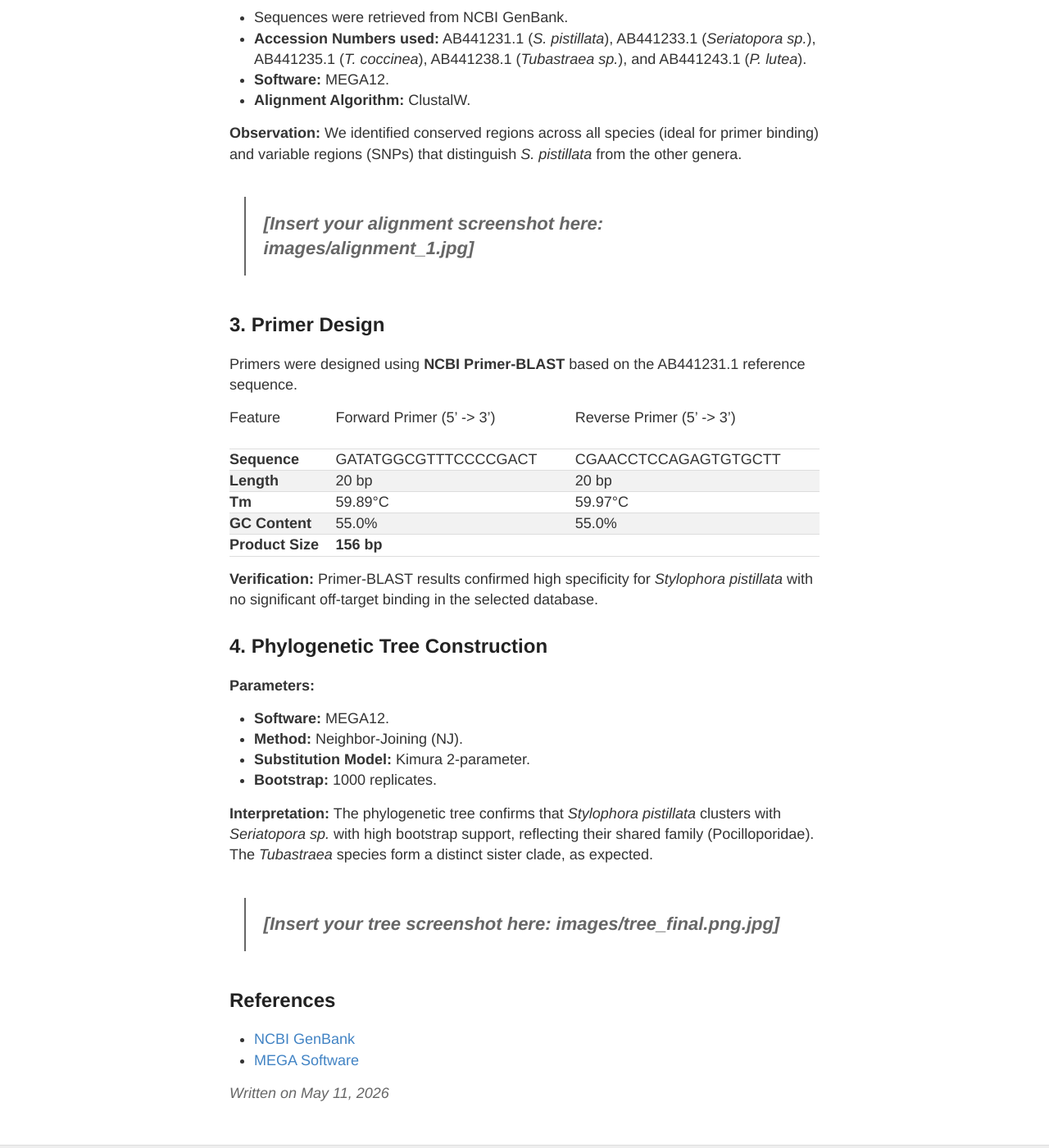
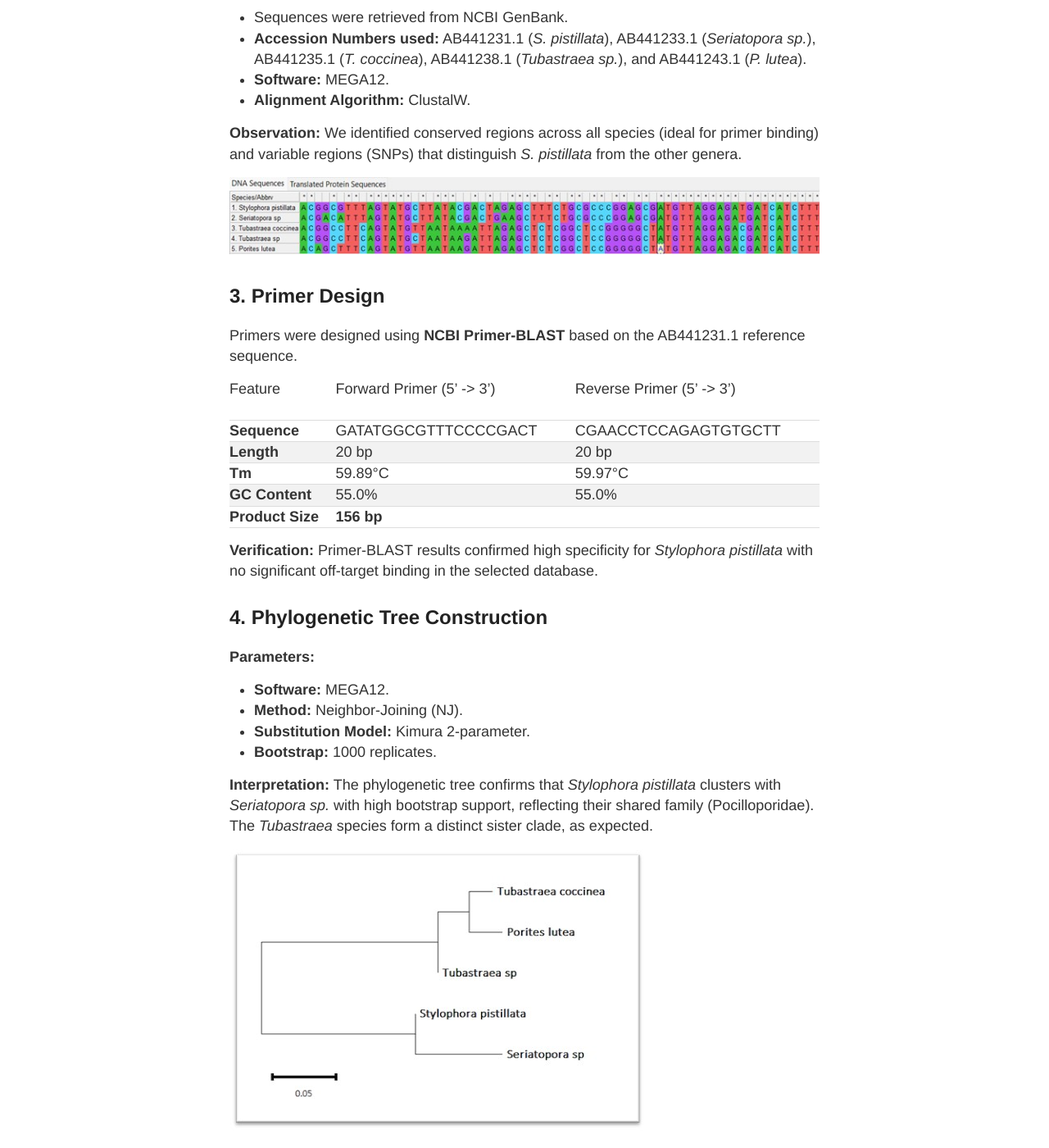
Before and after one commit to cori933/Corals-Lab-notebook, a Jekyll site: the page built from _posts/2026-05-11-coral-bioinformatics-lab.md, in a window 1280 px wide and 1400 px high, scrolled down 785 px. Shown: the whole window at 82% size. Built offline with Jekyll 4.4.1, drawn with Linux system fonts in a browser that asks for light colours.

Commit message:
Update images in coral bioinformatics lab post

```diff
--- a/_posts/2026-05-11-coral-bioinformatics-lab.md
+++ b/_posts/2026-05-11-coral-bioinformatics-lab.md
@@ -23,7 +23,7 @@ The objective of this workflow is to design specific primers for the identificat
 **Observation:**
 We identified conserved regions across all species (ideal for primer binding) and variable regions (SNPs) that distinguish *S. pistillata* from the other genera.
 
-> **[Insert your alignment screenshot here: images/alignment_1.jpg]**
+![Alignment Screenshot]({{ site.baseurl }}/images/alignment_1.jpg)
 
 ## 3. Primer Design
 Primers were designed using **NCBI Primer-BLAST** based on the AB441231.1 reference sequence.
@@ -48,7 +48,7 @@ Primers were designed using **NCBI Primer-BLAST** based on the AB441231.1 refere
 **Interpretation:**
 The phylogenetic tree confirms that *Stylophora pistillata* clusters with *Seriatopora sp.* with high bootstrap support, reflecting their shared family (Pocilloporidae). The *Tubastraea* species form a distinct sister clade, as expected.
 
-> **[Insert your tree screenshot here: images/tree_final.png.jpg]**
+![Phylogenetic Tree]({{ site.baseurl }}/images/tree_final.png.jpg)
 
 ## References
 * [NCBI GenBank](https://www.ncbi.nlm.nih.gov/genbank/)
```
